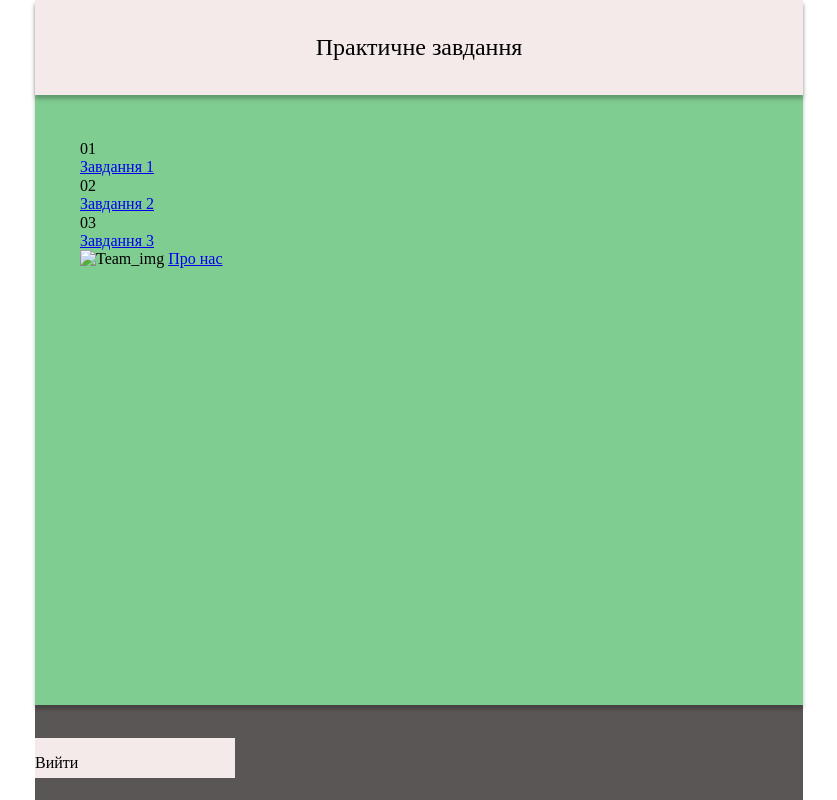
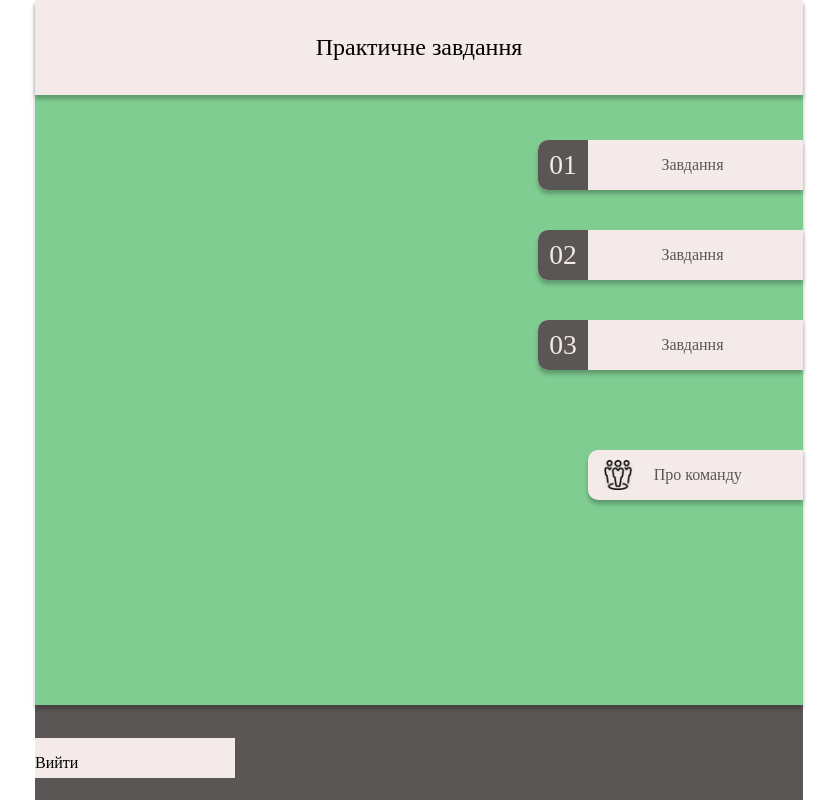
Before and after one commit to Fredik487/Fredik487.github.io, a plain HTML site: page SW_PR1/index.html in a window 1280 px wide. Shown: the whole page, without its empty margins (221-1058 px from the left). Drawn offline with Linux system fonts and the light colour scheme.

Commit message:
SW_P1:add img,finished main__menu and add adaptive to him

```diff
--- a/SW_PR1/css/media.css
+++ b/SW_PR1/css/media.css
@@ -3,6 +3,16 @@
 
 
 @media screen and (min-width: 481px) and (max-width: 768px){
+	.menu__items {
+	    width: 265px;
+	    height: 50px;
+	    margin: 0 auto 5vh;
+	    border-radius: 10px;
+	}
+	.menu__items:last-child {
+	    width: 215px;
+	    margin: 10vh auto 0;
+	}
 }
 
 
--- a/SW_PR1/css/style.css
+++ b/SW_PR1/css/style.css
@@ -15,12 +15,6 @@
 	padding:0 0 20px;
 	background: var(--grey)
 }
-.wrapper__main{
-	height: calc(100vh - 95px);
-	background: var(--green);
-	padding:140px 45px 0;
-	box-shadow: 0px 4px 4px rgba(0, 0, 0, 0.25);
-}
 .wrapper__head{
 	height: 95px;
 	min-width: 320px;
@@ -33,10 +27,72 @@
 	box-shadow: 0px 4px 4px rgba(0, 0, 0, 0.25);
 	position: absolute;
 }
-.main-menu{
+
+
+.wrapper__main{
+	height: calc(100vh - 95px);
+	background: var(--green);
+	padding:140px  0 45px;
+	box-shadow: 0px 4px 4px rgba(0, 0, 0, 0.25);
+}
+.main__menu{
 	height: 100%;
 
 }
+.menu__items{
+	width: 265px;
+	height: 50px;
+	background:var(--white);
+	margin:0 0 5vh calc(100% - 265px);
+	border-radius: 10px 0 0 10px;
+	box-shadow: 0px 4px 4px rgba(0, 0, 0, 0.25);
+}
+.menu__items a{
+	height: 100%;
+	text-decoration: none;
+	text-align: center;
+	color: var(--grey);
+	display: grid;
+	grid-template-columns: 50px 215px;
+}
+.menu__items:last-child{
+	width: 215px;
+	margin:10vh 0 0 calc(100% - 215px);
+	padding-left:15px;
+}
+.menu__items:last-child a{
+	grid-template-columns: 30px 185px;
+}
+.menu__items img{
+	height: 30px;
+	width: 30px;
+	align-self: center;
+}
+.menu__items:last-child .items__text{
+	width: 70%;
+}
+
+.items__num{
+	height: 50px;
+	width: 50px;
+	display: inline-block;
+	font-size: 1.723125rem;
+	text-align: center;
+	line-height: 50px;
+	color: var(--white);
+	background: var(--grey);
+	border-radius: 10px 0 0 10px;
+}
+.items__text{
+	display: inline-block;
+	width: 209px;
+	height: 100%;
+	line-height: 50px;
+	color: var(--grey);
+	text-align: center;
+}
+
+
 footer{
 	height: 95px;
 	padding: 33px 0 22px
--- a/SW_PR1/index.html
+++ b/SW_PR1/index.html
@@ -14,20 +14,42 @@
 	<main class="wrapper__main">
 		<div class="main__menu">
 			<div class="menu__items">
-				<div class="items_num">01</div>
-				<a href="1/1.html">Завдання 1</a>
+				<a href="1/1.html">
+					<div class="items__num">
+						01
+					</div>
+					<div class="items__text">
+						Завдання
+					</div>
+				</a>
 			</div>
 			<div class="menu__items">
-				<div class="items_num">02</div>
-				<a href="2/2.html">Завдання 2</a>
+				<a href="1/1.html">
+					<div class="items__num">
+						02
+					</div>
+					<div class="items__text">
+						Завдання
+					</div>
+				</a>
 			</div>
 			<div class="menu__items">
-				<div class="items_num">03</div>
-				<a href="3/3.html">Завдання 3</a>
+				<a href="1/1.html">
+					<div class="items__num">
+						03
+					</div>
+					<div class="items__text">
+						Завдання
+					</div>
+				</a>
 			</div>
 			<div class="menu__items">
-				<img src="#" alt="Team_img" class="items__img">
-				<a href="About/About.html">Про нас</a>
+				<a href="About/About.html">
+					<img src="img/team-icon-png-2.png" alt="Team_img" class="items__img">
+					<div class="items__text">
+						Про команду
+					</div>
+				</a>
 			</div>
 		</div>
 	</main>
```
Also changed, not shown: SW_PR1/img/log-out-icon-png-2.png (added), SW_PR1/img/team-icon-png-2.png (added).
